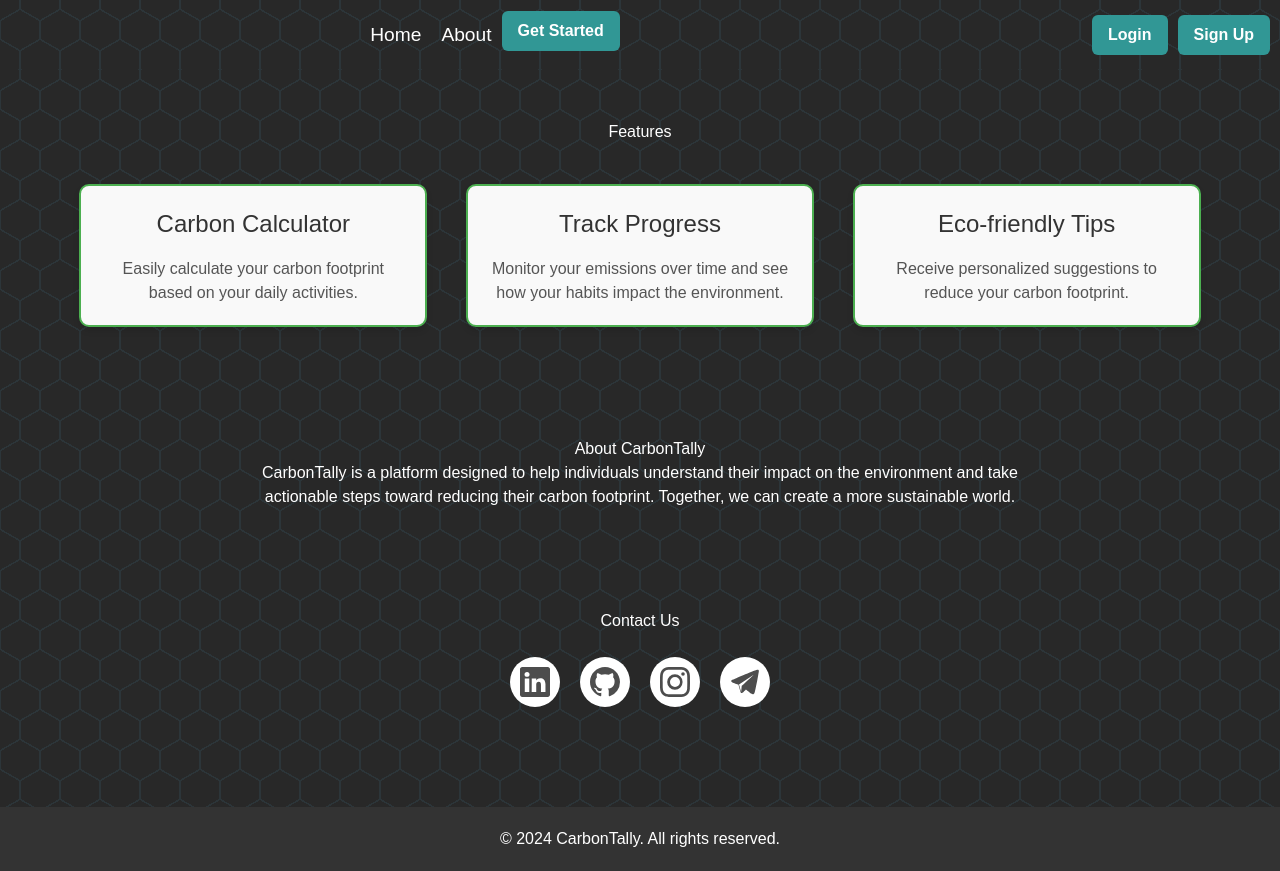
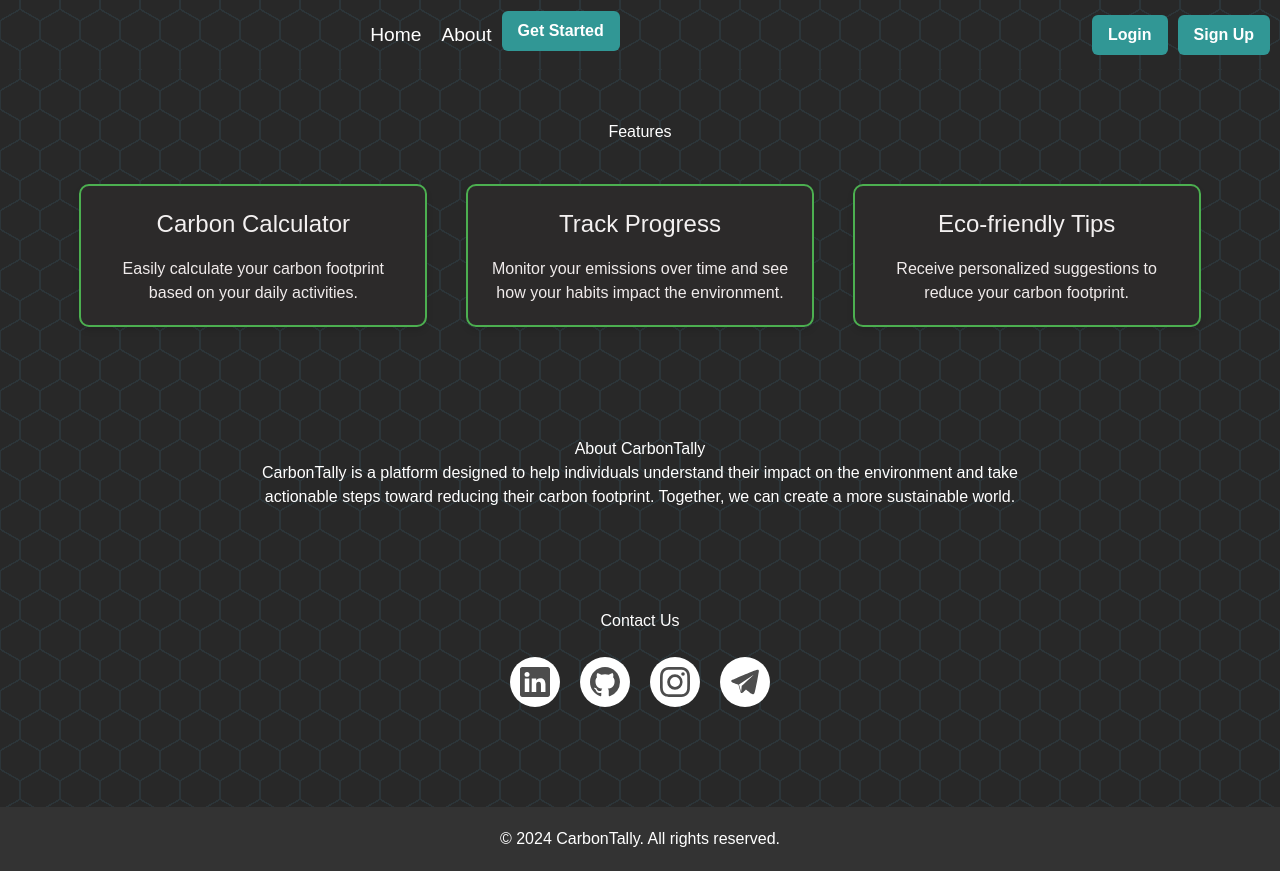
Before and after one commit to krishnanx/NasaSpaceChallenge, a React (Vite) app in the folder Nasa/: page / in a window 1280 px wide. Built offline with nearby package versions, Linux system fonts and the light colour scheme.

Commit message:
Adjusted hoverable cards

```diff
--- a/Nasa/src/pages/landing.css
+++ b/Nasa/src/pages/landing.css
@@ -90,7 +90,7 @@ nav ul li a {
     border-radius: 10px; /* Rounded corners */
     padding: 20px;
     margin: 10px;
-    background-color: #f9f9f9; /* Light background color */
+    background-color: #2c2a2a; /* Light background color */
     box-shadow: 0px 4px 6px rgba(0, 0, 0, 0.1); /* Subtle shadow effect */
     transition: transform 0.3s ease;
 }
@@ -102,12 +102,12 @@ nav ul li a {
 .feature-box h3 {
     margin-bottom: 10px;
     font-size: 1.5em;
-    color: #333;
+    color: #f3f0f0;
 }
 
 .feature-box p {
     font-size: 1em;
-    color: #555;
+    color: #f0ebeb;
 }
 
 .feature-box h3 {
```
